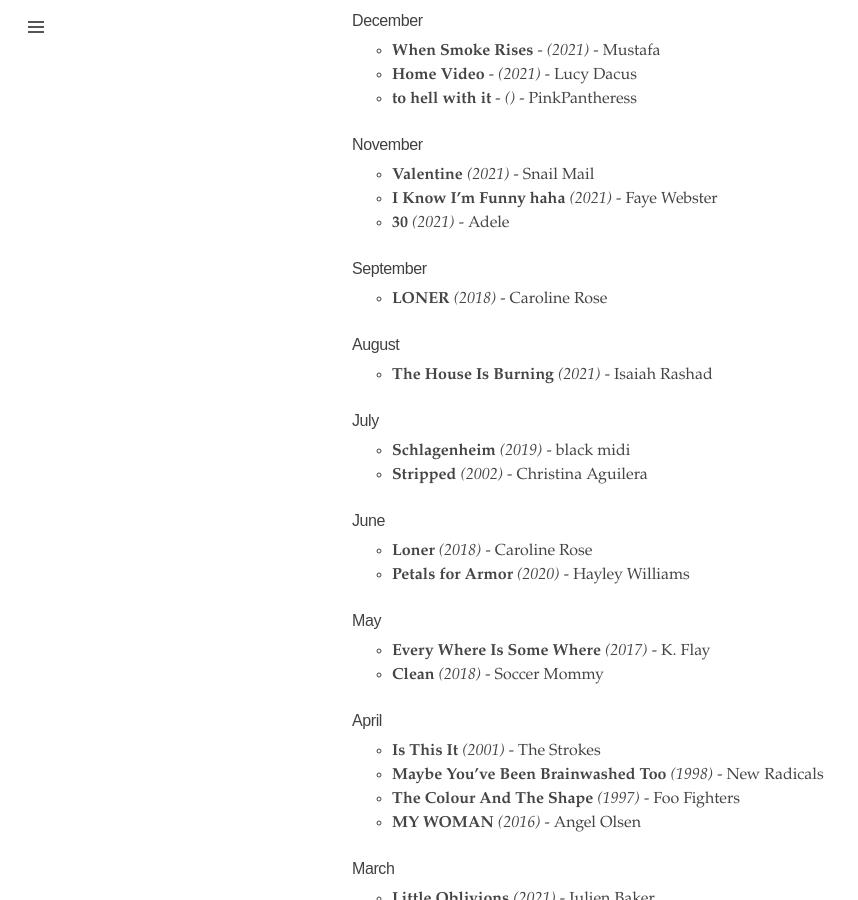
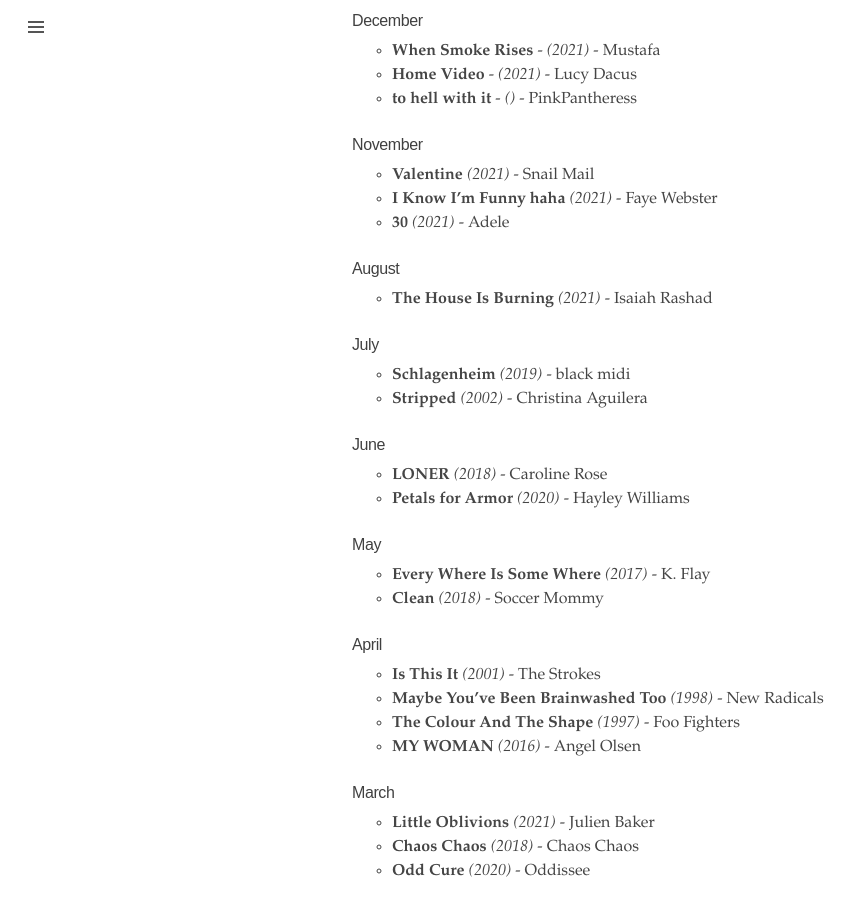
Before and after one commit to mondayrain/mondayrain.github.io, a Jekyll site: the page built from listening_log.md, in a window 1280 px wide and 900 px high, scrolled down 592 px. Shown: the whole window, without its empty margins (0-858 px from the left). Built offline with Jekyll 4.4.1, drawn with Linux system fonts in a browser that asks for light colours.

Commit message:
Update listening_log.md

```diff
--- a/listening_log.md
+++ b/listening_log.md
@@ -28,9 +28,6 @@ Here are some albums that I ended up playing on repeat:
 - **I Know I'm Funny haha** _(2021)_ - Faye Webster
 - **30** _(2021)_ - Adele
 
-### September
-- **LONER** _(2018)_ - Caroline Rose
-
 ### August
 - **The House Is Burning** _(2021)_ - Isaiah Rashad
 
@@ -39,7 +36,7 @@ Here are some albums that I ended up playing on repeat:
 - **Stripped** _(2002)_ - Christina Aguilera
 
 ### June
-- **Loner** _(2018)_ - Caroline Rose
+- **LONER** _(2018)_ - Caroline Rose
 - **Petals for Armor** _(2020)_ - Hayley Williams
 
 ### May
```
